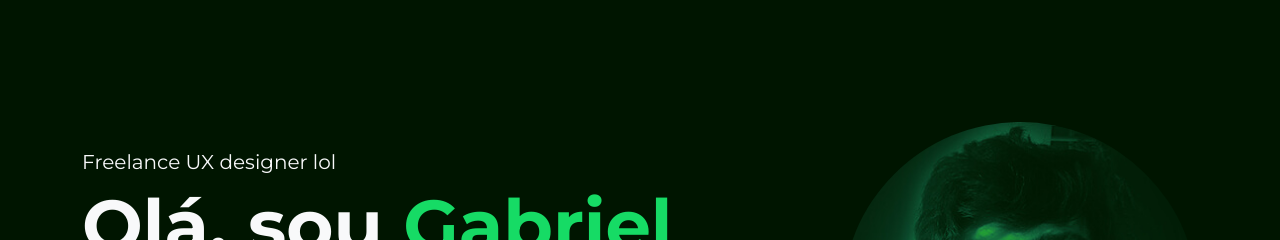
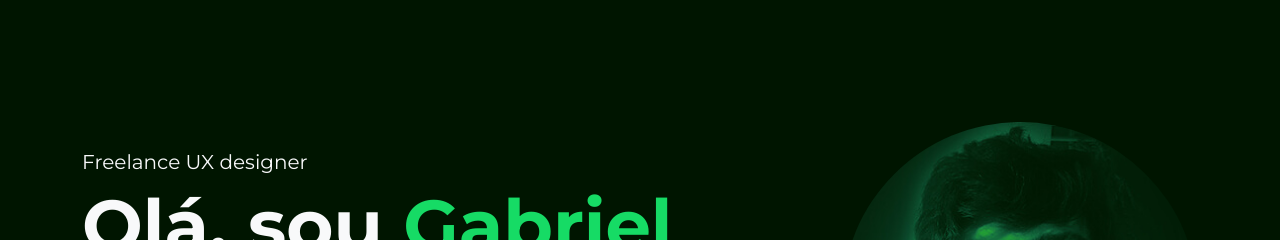
Before and after one commit to TutorFx/gs-vuecli, a Vue app: page / in a window 1280 px wide. Shown: the top 240 px of the page. Built offline with nearby package versions, Linux system fonts and the light colour scheme; no server answers.

Commit message:
Revert "Teste"
This reverts commit f06e71f9125d412d71969f67089649be35d81c7e.

```diff
--- a/src/components/hero.vue
+++ b/src/components/hero.vue
@@ -8,7 +8,7 @@
             class="mp-5 col-sm-12 col-md-8 col-xs-12 order-md-1 animation-text-container d-flex align-items-center"
           >
             <div>
-              <h5 class="text-light">Freelance UX designer lol</h5>
+              <h5 class="text-light">Freelance UX designer</h5>
               <h1 class="text-light h1">
                 <b>
                   Olá, sou <span class="text-primary">Gabriel Serejo</span>,
```
